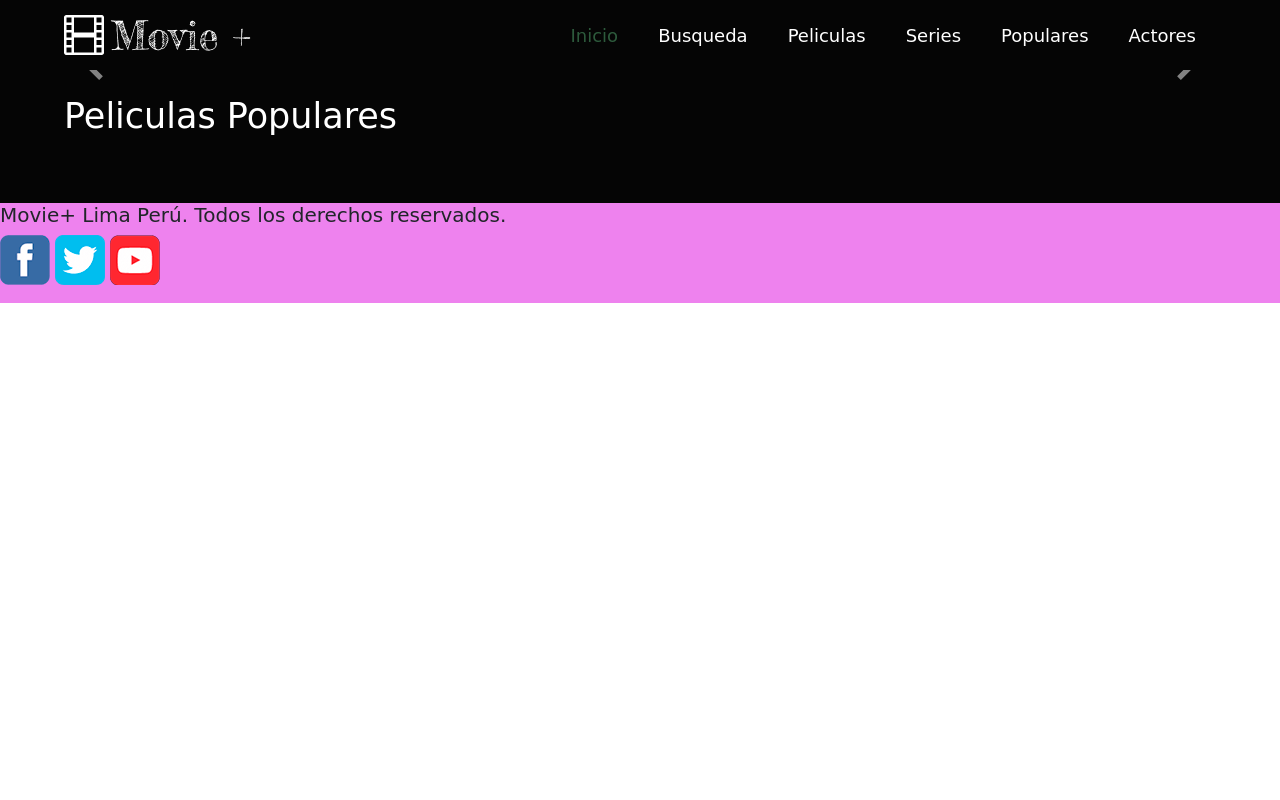
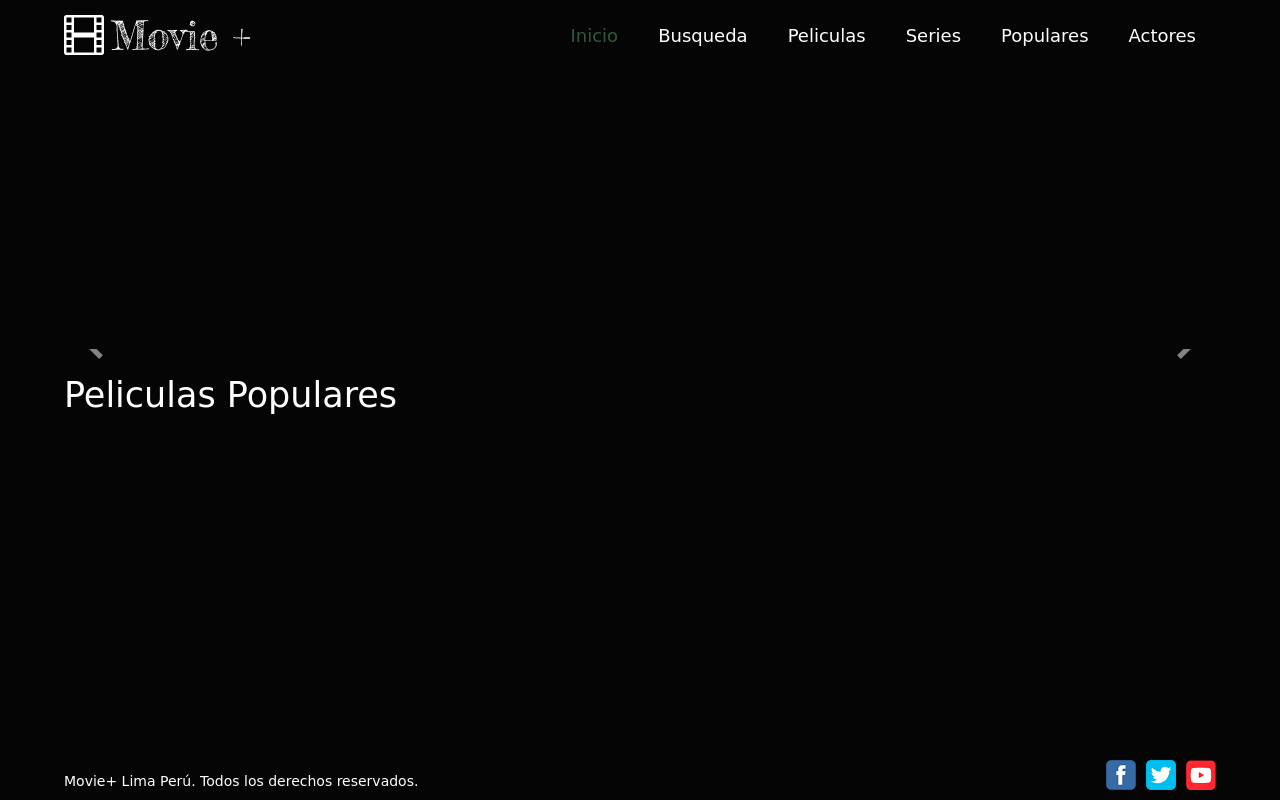
Before and after one commit to rasec1106/DEW1, a plain HTML site: page src/pages/index.html in a window 1280 px wide. Drawn offline with nearby package versions, Linux system fonts and the light colour scheme; no server answers; a web font is replaced by a local one.

Commit message:
improve styles

```diff
--- a/src/styles/index.css
+++ b/src/styles/index.css
@@ -7,6 +7,7 @@ html{
     min-width: 100%;
     position: relative;
     overflow: auto;
+    background-color: #050505;
 }
 body{
     margin: 0;
@@ -14,6 +15,19 @@ body{
     height: -webkit-fill-available;
     width: -webkit-fill-available;
     position: relative;
+    animation: animateBody 2s;
+    min-height: 100vh;
+    display: flex;
+    flex-direction: column;
+    justify-content: space-between;
+    background-color: #050505;
+}
+@keyframes animateBody {
+    from{
+        opacity: 0;
+    }to{
+        opacity: 1;
+    }
 }
 header{
     background-color: #050505;
@@ -33,11 +47,12 @@ main{
     position: relative;
 }
 footer{
-    background-color: violet;
+    background-color: #050505;
     width: 100%;
-    height: 100px;
-    display: block;
+    /* height: 100px; */
+    display: flex;
     position: relative;
+    padding: 40px 0 10px 0;
 }
 h1{
     margin: auto;
@@ -52,6 +67,11 @@ h2{
     position: relative;
     margin: auto;
 }
+h5{
+    font-size: 14px;
+    cursor: default;
+    margin: 0;
+}
 nav{
     width: 650px;
     height: 25px;
@@ -60,13 +80,18 @@ nav{
     align-self: center;
     justify-content: flex-end;
 }
-.headerContainer{
+.headerContainer, .footerContainer{
     width: 90%;
     height: 100%;
     margin: auto;
     position: relative;
     display: flex;
     justify-content: space-between;
+    align-items: center;
+    color: #fff;
+}
+.footerContainer{
+    align-items: end;
 }
 .headerLink{
     display: flex;
@@ -96,6 +121,15 @@ nav{
     position: relative;
     width: 200px;
     height: 40px;
+}
+.socialContainer{
+    cursor: default;
+}
+.social-icon{
+    width: 30px;
+    height: 30px;
+    cursor: pointer;
+    margin-left: 5px;
 }
 .subheader{
     display: block;
@@ -128,7 +162,7 @@ nav{
     height: 100%;
     overflow: auto;
     position: relative;
-    margin: 20px auto 40px auto;
+    margin: 20px auto 0 auto;
 }
 .thumbnail{
     position: relative;
@@ -156,8 +190,22 @@ nav{
     align-items: center;
     justify-content: center;
 }
+#mediaContainer{
+    display: flex;
+    width: 90%;
+    margin: auto;
+}
+#trailerContainer{
+    /* width: 40%; */
+    /* height: 500px; */
+    display: flex;
+    flex-direction: column;
+    align-items: center;
+    justify-content: center;
+    /* margin: auto; */
+}
 .plot{
-    width: 70%;
+    width: 80%;
     height: 90%;
     background-color: #050505cc;
     border-radius: 20px;
@@ -169,6 +217,7 @@ nav{
 .plot-info{
     margin: 20px;
     color: #fff;
+    overflow: auto;
 }
 .plot-title{
     margin: 20px 0 0 0;
@@ -209,3 +258,6 @@ nav{
     position: relative;
     border-radius: 20px;
 }
+.trailer{
+    margin-left: 40px;
+}
```
